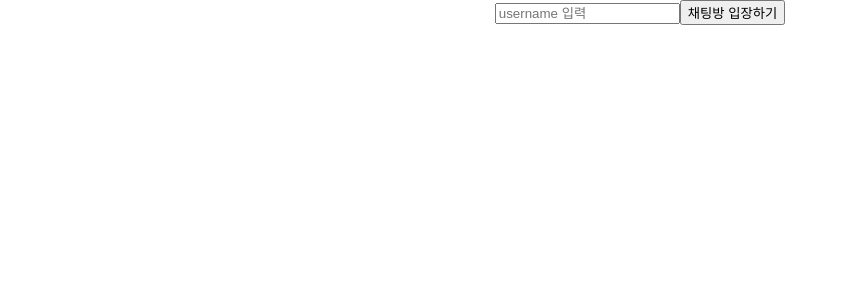
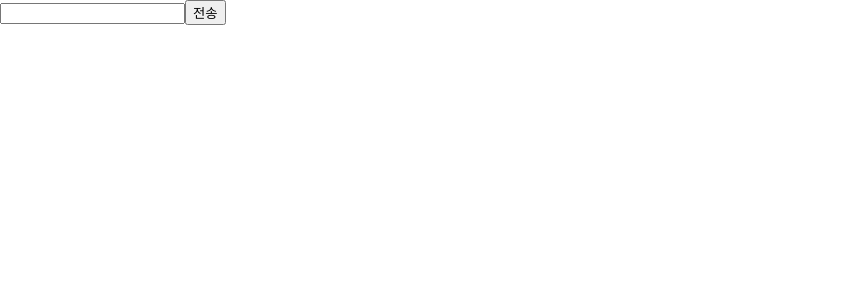
Before and after one commit to insu12021202/Chatting, a React (Create React App) app in the folder frontend/chatting/: page /chatRoom in a window 1280 px wide. Shown: the top 300 px of the page, without its empty margins (0-848 px from the left). Built offline with nearby package versions, Linux system fonts and the light colour scheme.

Commit message:
Feat:socket 연결 완료 및 send 완료

```diff
--- a/frontend/chatting/package.json
+++ b/frontend/chatting/package.json
@@ -10,6 +10,7 @@
     "axios": "^0.27.2",
     "react": "^18.2.0",
     "react-dom": "^18.2.0",
+    "react-router-dom": "^6.4.0",
     "react-scripts": "5.0.1",
     "sockjs-client": "^1.6.1",
     "web-vitals": "^2.1.4"
--- a/frontend/chatting/src/App.js
+++ b/frontend/chatting/src/App.js
@@ -1,77 +1,16 @@
-import { Stomp } from "@stomp/stompjs";
-import axios from "axios";
-import { useEffect, useState } from "react";
-import SockJS from "sockjs-client";
+import { BrowserRouter, Route, Routes } from "react-router-dom";
 import "./App.css";
+import ChatRoom from "./ChatRoom";
+import Room from "./Room";
 
 function App() {
-  const [username, setUsername] = useState("");
-  const [roomID, setRoomID] = useState();
-  const [roomName, setRoomName] = useState("");
-  let stompClient = null;
-
-  //username과 roomName을 보내주고 roomID와 roomName 받아오기
-  const getRoomData = async () => {
-    // await axios.get("/hello").then((res) => {
-    //   console.log(res.data);
-    // });
-    await axios
-      .post("/chat/room", { name: "roomName", user1: username })
-      .then((res) => {
-        setRoomID(res.data.roomID);
-        setRoomName(res.data.roomName);
-        console.log("aa", res.data);
-      });
-  };
-  //connet 함수
-  const connect = () => {
-    if (username) {
-      var socket = new SockJS("/ws");
-      stompClient = Stomp.over(socket);
-
-      stompClient.connect({}, onConnected, () => {
-        console.log("Error");
-      });
-    }
-  };
-
-  const onConnected = async () => {
-    await getRoomData();
-    if (roomID) {
-      stompClient.subscribe(`/queue/room/${roomID}`, onMessageReceived);
-
-      // Tell your username to the server
-      stompClient.send(
-        "/app/chat/addUser",
-        {},
-        JSON.stringify({ sender: username, type: "JOIN" })
-      );
-    }
-  };
-
-  const onMessageReceived = (payload) => {
-    var message = JSON.parse(payload.body);
-
-    if (message.type === "JOIN") {
-      console.log("Join " + message.sender);
-    } else if (message.type === "LEAVE") {
-      console.log("Leave ", message.sender);
-    } else {
-      console.log("Chatting: ", message.sender);
-    }
-  };
-  //버튼 클릭 시
-  const onClick = () => {
-    connect();
-  };
-  const onChange = (e) => {
-    setUsername(e.target.value);
-  };
   return (
-    <div className="App">
-      <input placeholder="username 입력" onChange={onChange}></input>
-      <button onClick={onClick}>채팅방 입장하기</button>
-    </div>
+    <BrowserRouter>
+      <Routes>
+        <Route path="/" element={<Room />}></Route>
+        <Route path="/chatRoom" element={<ChatRoom />}></Route>
+      </Routes>
+    </BrowserRouter>
   );
 }
 
--- a/frontend/chatting/src/ChatRoom.js
+++ b/frontend/chatting/src/ChatRoom.js
@@ -0,0 +1,27 @@
+import { useState } from "react";
+
+const ChatRoom = () => {
+  const [chat, setChat] = useState("");
+
+  const onSubmit = (e) => {
+    console.log(chat);
+    e.preventDefault();
+  };
+
+  const onChange = (e) => {
+    setChat(e.target.value);
+  };
+
+  return (
+    <div>
+      <form>
+        <input onChange={onChange} value={chat} type="text"></input>
+        <button type="submit" onClick={onSubmit}>
+          전송
+        </button>
+      </form>
+    </div>
+  );
+};
+
+export default ChatRoom;
--- /dev/null
+++ b/frontend/chatting/src/Room.js
@@ -0,0 +1,79 @@
+import { Stomp } from "@stomp/stompjs";
+import axios from "axios";
+import { useEffect, useState } from "react";
+import { useNavigate } from "react-router-dom";
+import SockJS from "sockjs-client";
+
+const Room = () => {
+  const [username, setUsername] = useState("");
+  const [roomID, setRoomID] = useState();
+  const [roomName, setRoomName] = useState("");
+  let stompClient = null;
+  let navigate = useNavigate();
+
+  //connet 함수
+  const connect = () => {
+    if (username) {
+      var socket = new SockJS("http://localhost:8080//ws");
+      stompClient = Stomp.over(socket);
+
+      stompClient.connect({}, onConnected, () => {
+        console.log("Error");
+      });
+    }
+  };
+
+  const onConnected = async () => {
+    await axios
+      .post("/chat/room", { name: "roomName", user1: username })
+      .then((res) => {
+        console.log(res.data);
+        setRoomID(res.data.roomId);
+        setRoomName(res.data.roomName);
+        //받은 roomID를 기반으로 subscribe 주소 열기
+        stompClient.subscribe(
+          `/queue/room/${res.data.roomId}`,
+          onMessageReceived
+        );
+
+        console.log("send 이전");
+        // Tell your username to the server
+        stompClient.send(
+          "/app/chat/addUser",
+          {},
+          JSON.stringify({ sender: username, type: "JOIN" })
+        );
+
+        console.log("send 이후");
+
+        navigate("/chatRoom");
+      });
+  };
+
+  const onMessageReceived = (payload) => {
+    var message = JSON.parse(payload.body);
+
+    if (message.type === "JOIN") {
+      console.log("Join " + message.sender);
+    } else if (message.type === "LEAVE") {
+      console.log("Leave ", message.sender);
+    } else {
+      console.log("Chatting: ", message.sender);
+    }
+  };
+  //버튼 클릭 시
+  const onClick = () => {
+    connect();
+  };
+  const onChange = (e) => {
+    setUsername(e.target.value);
+  };
+  return (
+    <div className="App">
+      <input placeholder="username 입력" onChange={onChange}></input>
+      <button onClick={onClick}>채팅방 입장하기</button>
+    </div>
+  );
+};
+
+export default Room;
```
Also changed, not shown: frontend/chatting/src/setupProxy.js (deleted, +0 -25 lines), 2 other files (tests, documents, lock files or other folders).
